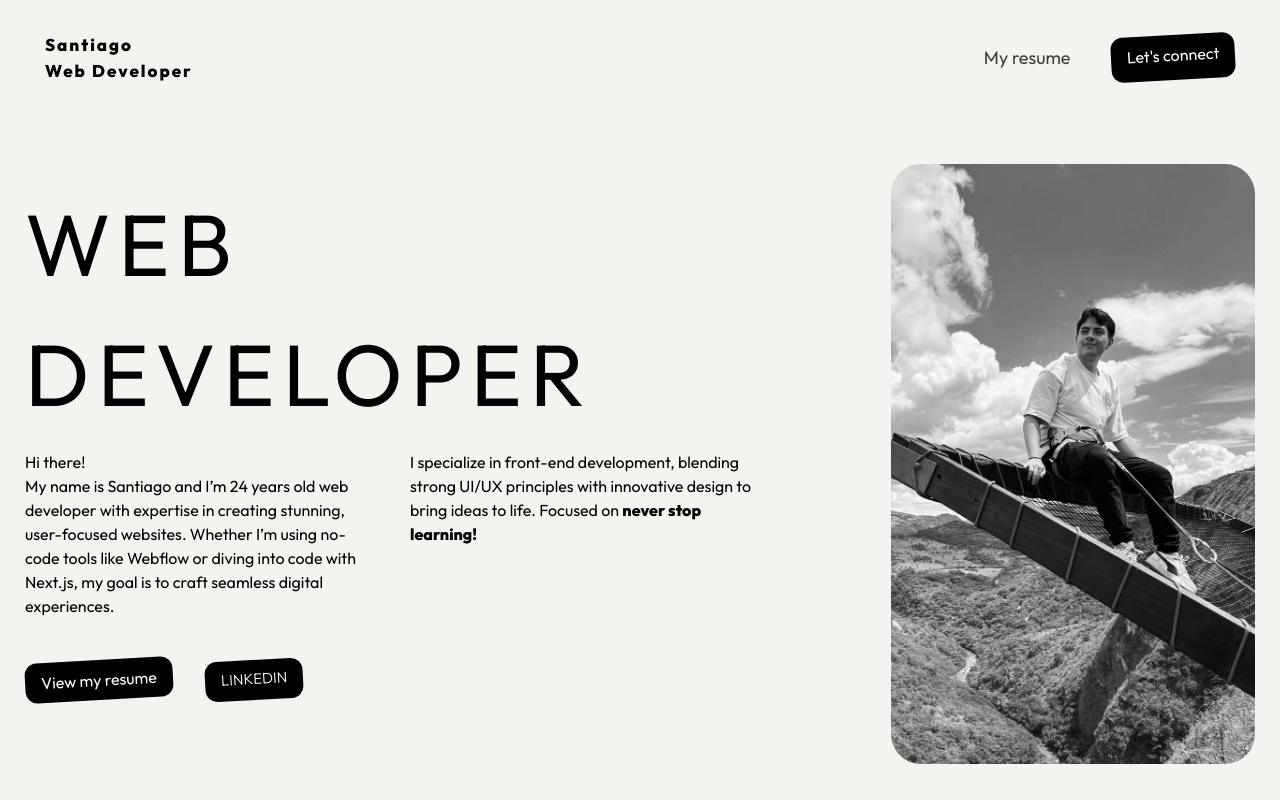
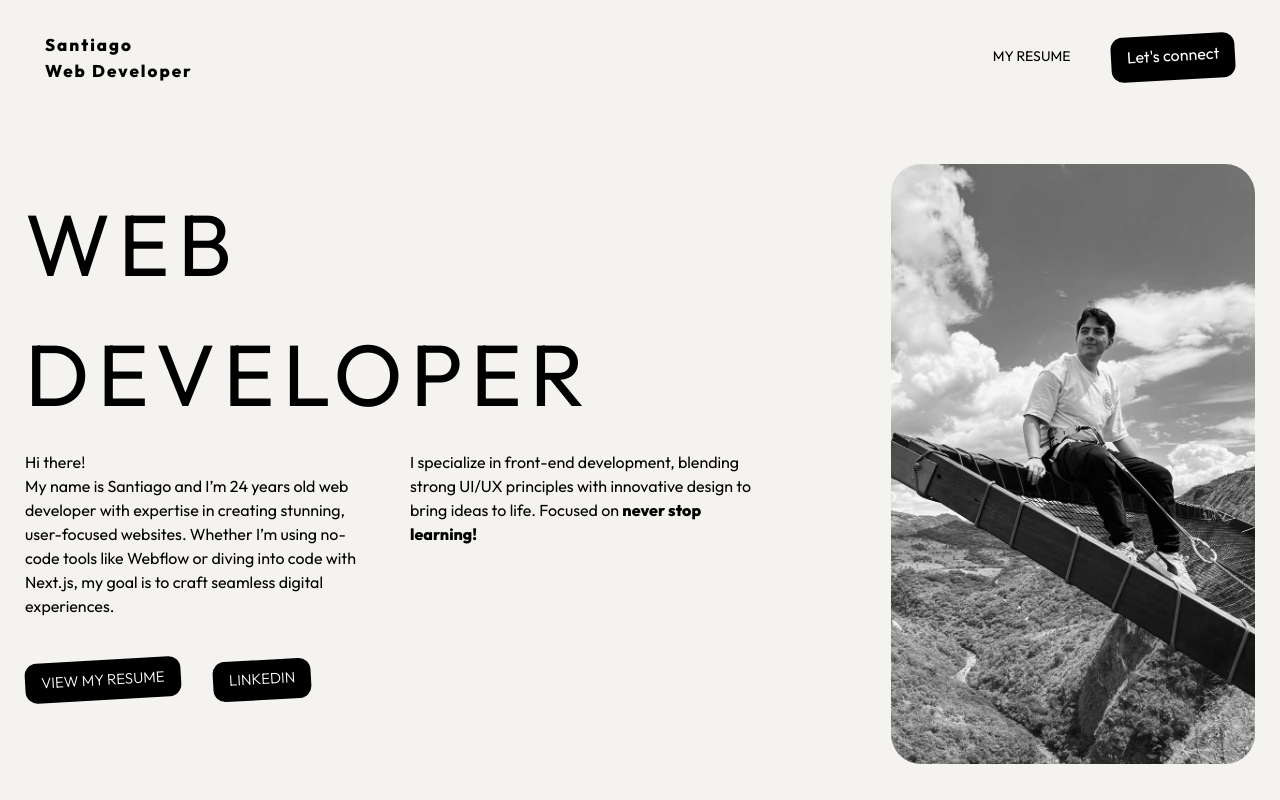
Before and after one commit to SantiagoLopez0/portfolio, a Next.js app: page / in a window 1280 px wide. Shown: the top 800 px of the page. Built offline with nearby package versions, Linux system fonts and the light colour scheme.

Commit message:
Updating resume modal. Adding PDF

```diff
--- a/src/components/Shared/ResumeModal/ResumeModal.tsx
+++ b/src/components/Shared/ResumeModal/ResumeModal.tsx
@@ -1,10 +1,15 @@
-import Image from "next/image";
+// import Image from 'next/image';
 import Modal from 'react-modal'; // Importing react-modal
 import { useState } from 'react';
 
 import styles from './resumeModal.module.css';
 
-export const ResumeModal = ({ isButton }: { isButton: boolean }) => {
+export const ResumeModal = (
+    {
+        isButton,
+    }:{
+        isButton: boolean
+    }) => {
     const [modalIsOpen, setModalIsOpen] = useState(false);
 
     const openModal = () => setModalIsOpen(true);
@@ -19,18 +24,16 @@ export const ResumeModal = ({ isButton }: { isButton: boolean }) => {
                 isOpen={modalIsOpen}
                 onRequestClose={closeModal}
                 contentLabel="Resume Modal"
-                className={`${styles.resumeModal} max-w-[100%] md:h-[95vh] md:w-[auto] flex items-center overflow-auto`}
+                className={`${styles.resumeModal} max-w-[100%] w-[90vw] md:w-[70%] h-[76vh] md:h-[98vh] flex flex-col justify-between items-center overflow-auto`}
                 ariaHideApp={false}
                 overlayClassName={styles.resumeModal__overlay}
             >
-                <button onClick={closeModal} className={styles.resumeModal__closeButton}>X</button>
-                <Image
-                    src="/resume.svg"
-                    alt="Santiago"
-                    className={styles.modal__mainImage}
-                    width={400}
-                    height={900}
-                />
+                <button onClick={closeModal} className={`${styles.resumeModal__closeButton} hidden md:flex`}>X</button>
+                <iframe src="/Resume.pdf#zoom=100" className={`hidden md:block ${styles.modal__file}`} ></iframe>
+                <iframe src="https://drive.google.com/file/d/1R-oRjCwTx6o-EJEBMV4kHcQoJya7OMyP/preview" className={`block md:hidden ${styles.modal__file}`} ></iframe>
+                <div className="flex mt-16 md:hidden block">
+                    <button onClick={closeModal} className={styles.resumeModal__mobileCloseButton}>Close</button>
+                </div>
             </Modal>
         </>
     )
--- a/src/components/Shared/ResumeModal/resumeModal.module.css
+++ b/src/components/Shared/ResumeModal/resumeModal.module.css
@@ -7,19 +7,16 @@
     bottom: auto;
     margin-right: -50%;
     transform: translate(-50%, -50%);
-    background: #232121;
-    padding: 2px;
     border-radius: 8px;
-    box-shadow: 0 5px 15px rgba(0, 0, 0, 0.3);
 }
 
-.modal__mainImage {
+.modal__file {
     width: 100%;
     height: 100%;
-    object-fit: cover;
-    object-position: top;
     border-radius: 6px;
     transition: all .2s;
+    box-shadow: 0 5px 15px rgba(0, 0, 0, 0.3);
+    border: 2px solid #232121;
 }
 
 .modal__button {
@@ -34,22 +31,45 @@
     text-align: center;
     transition: all .2s;
     background-color: black;
+    font-size: 15px;
+    text-transform: uppercase;
+    font-weight: 300;
 }
 
-.modal__openLink{
+.modal__openLink {
     width: auto;
-	text-decoration: none;
-	font-style: normal;
-	font-weight: normal;
-	font-size: 18px;
-	color: rgba(0,0,0,.75);
-	text-align: end;
+    text-decoration: none;
+    font-style: normal;
+    font-weight: normal;
+    font-size: 14px;
+    text-transform: uppercase;
+    color: rgba(0, 0, 0, 1);
+    text-align: end;
     display: flex;
     align-items: center;
     cursor: pointer;
+    position: relative;
+    margin: auto 0;
+    padding-bottom: 2px;
 }
 
-.modal__button:hover{
+.modal__openLink:after{
+    content: '';
+    position: absolute;
+    width: 0;
+    height: 1px;
+    bottom: 0;
+    left: 0;
+    background-color: #232121;
+    z-index: 1;
+    transition: all .5s;
+}
+
+.modal__openLink:hover:after{
+    width: 100%;
+}
+
+.modal__button:hover {
     transform: rotate(3.21deg);
 }
 
@@ -72,24 +92,42 @@
     padding: 15px;
     list-style: none;
     border-radius: 100%;
-    border: 1px solid #232121;
+    border: 1px solid #F5F3F0;
+    background-color: #F5F3F0;
     text-decoration: none;
     color: #232121 !important;
     text-align: center;
     transition: all .2s;
 
-    display: flex;
     align-items: center;
     justify-content: center;
 }
 
-.resumeModal__closeButton:hover{
-    background-color: #232121;
-    color: #fff !important;
+.resumeModal__mobileCloseButton {
+    max-width: 220px;
+    height: 40px;
+    padding: 8px 16px;
+    list-style: none;
+    border-radius: 12px;
+    transform: rotate(-3.21deg);
+    text-decoration: none;
+    text-align: center;
+    transition: all .2s;
+    background-color: #F5F3F0;
+    color: #000 !important;
+}
+
+.resumeModal__mobileCloseButton:hover {
+    transform: rotate(3.21deg);
+}
+
+.resumeModal__closeButton:hover {
+    background-color: #e2e1df;
+
 }
 
 /*MOBILE*/
-@media (max-width: 768px){
+@media (max-width: 768px) {
     .modal__mainImage {
         width: 100%;
         max-width: 100vw;
```
